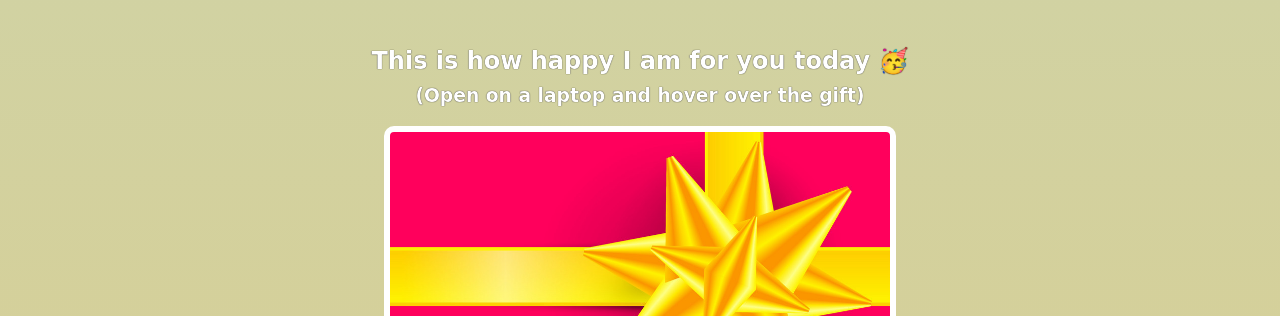
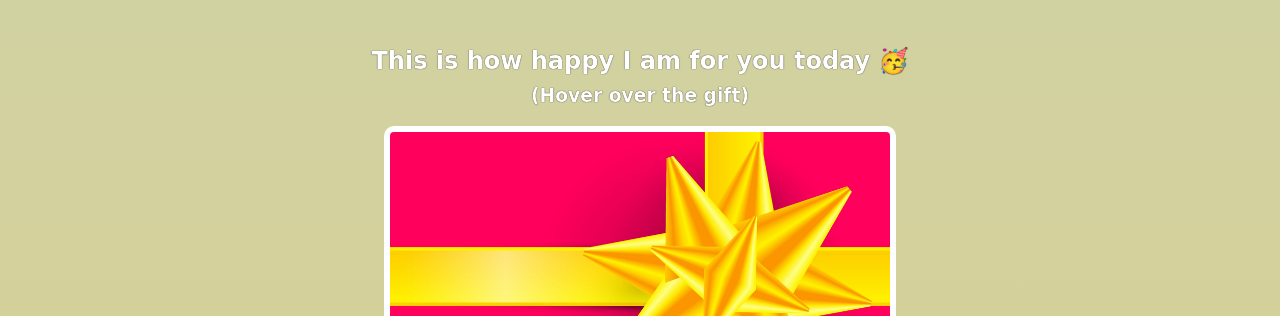
Before and after one commit to Rachiee/AishaGIFt, a website built with Vite: page index.html in a window 1280 px wide. Shown: the part 484-800 px from the top of the page. Built offline with nearby package versions, Linux system fonts and the light colour scheme; a web font is replaced by a local one.

Commit message:
Changed hint

```diff
--- a/index.html
+++ b/index.html
@@ -15,7 +15,7 @@
 
         <div class="gift-section">
             <h2 class="gift-title">This is how happy I am for you today 🥳</h2>
-            <h3 class="gift-hint">(Open on a laptop and hover over the gift)</h3>
+            <h3 class="gift-hint">(Hover over the gift)</h3>
             <div class="gift-img" id="gift-img-happy"></div>
         </div>
 
```
